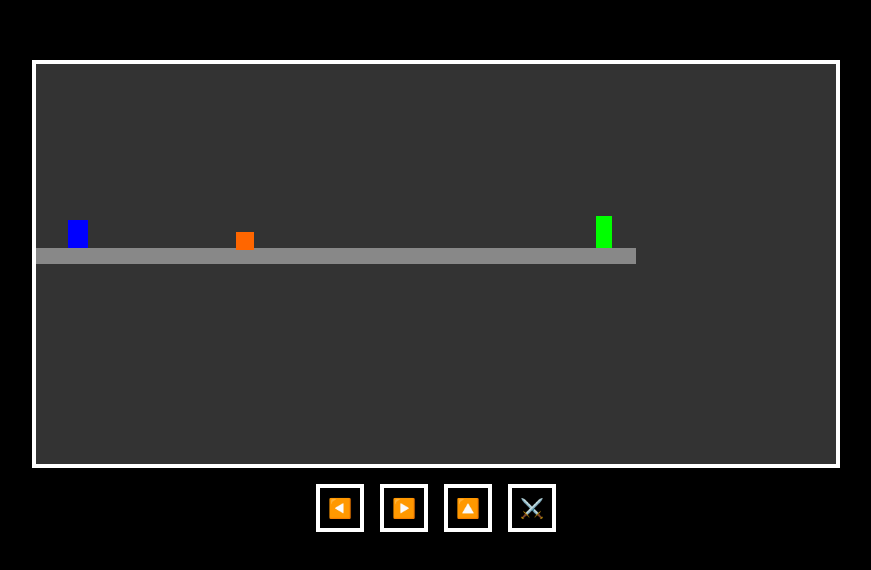
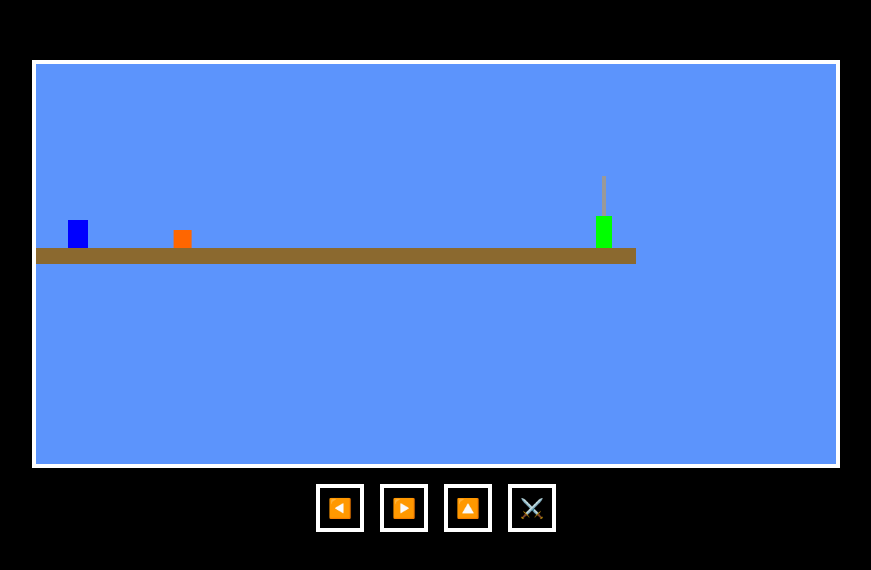
Before and after one commit to Handallr/Gladiator-Arena, a plain HTML site: page index.html in a window 1280 px wide. Shown: the part 104-674 px from the top of the page, without its empty margins (204-1075 px from the left). Drawn offline with Linux system fonts and the light colour scheme.

Commit message:
Add files via upload

```diff
--- a/index.html
+++ b/index.html
@@ -7,7 +7,7 @@
   <style>
     /* minimal fallback if style.css missing */
     body{background:#000;display:flex;flex-direction:column;align-items:center;justify-content:center;height:100vh;margin:0;}
-    canvas{border:4px solid #fff;background:#333;}
+    canvas{border:4px solid #fff;background:#5c94fc;}
     #controls{margin-top:1rem;display:flex;gap:1rem;}
     #controls button{width:48px;height:48px;font-size:1.2rem;border:4px solid #fff;background:#000;color:#fff;cursor:pointer;}
   </style>
--- a/scripts/main.js
+++ b/scripts/main.js
@@ -80,39 +80,66 @@ class Player extends RectEntity{
 }
 class Platform extends RectEntity{
     constructor(x,y,w,h){ super(x,y,w,h); }
-    draw(){ super.draw('#888'); }
+    draw(){ super.draw('#8b692f'); }
 }
 class Enemy extends RectEntity{
     constructor(x,y){
         super(x,y,18,18);
         this.vx = -1.2;
-        this.alive=true;
+        this.vy = 0;
+        this.alive = true;
     }
     update(){
         if(!this.alive) return;
-        this.x += this.vx;
-        // change dir on platform edges
-        let onPlatform=false;
+
+        // gravity
+        this.vy = Math.min(this.vy + GRAVITY, 8);
+        this.y += this.vy;
+
+        // death if fall off screen
+        if(this.y > canvas.height){ this.alive = false; return; }
+
+        // landing on platforms (tolerance 4px)
+        let onGround = false;
         for(const p of platforms){
-            if(this.y+this.h === p.y && this.x+this.w > p.x && this.x < p.x+p.w){
-                onPlatform=true;
-                if(this.x <= p.x || this.x+this.w >= p.x+p.w){
-                    this.vx*=-1;
-                }
+            if (this.y + this.h > p.y && this.y + this.h < p.y + 4 &&
+                this.x + this.w > p.x && this.x < p.x + p.w) {
+                this.y = p.y - this.h;
+                this.vy = 0;
+                onGround = true;
             }
         }
-        if(!onPlatform){
-            this.vx*=-1;
+
+        if(onGround){
+            this.x += this.vx;
+
+            // edge detection
+            const aheadX = this.vx > 0 ? this.x + this.w : this.x - 1;
+            const hasFloorAhead = platforms.some(p =>
+                aheadX > p.x && aheadX < p.x + p.w &&
+                this.y + this.h === p.y
+            );
+            if(!hasFloorAhead){
+                this.vx *= -1;
+            }
         }
     }
     draw(){ super.draw('#f60'); }
 }
+
 class Goal extends RectEntity{
     constructor(x,y){
         super(x,y,16,32);
     }
-    draw(){ super.draw('#0f0'); }
+    draw(){
+        // pole
+        ctx.fillStyle = '#999';
+        ctx.fillRect(this.x - cameraX + 6, this.y - 40, 4, 40);
+        // flag
+        super.draw('#0f0');
+    }
 }
+
 class Spike extends RectEntity{
     constructor(x,y,w,h){ super(x,y,w,h); }
     draw(){ super.draw('#f0f'); }
@@ -176,6 +203,12 @@ function update(){
             nextLevel();
             return;
         }
+    // auto-finish if all enemies defeated
+    if (enemies.every(e => !e.alive)) {
+        nextLevel();
+        return;
+    }
+
     }
 
     // camera follow
```
